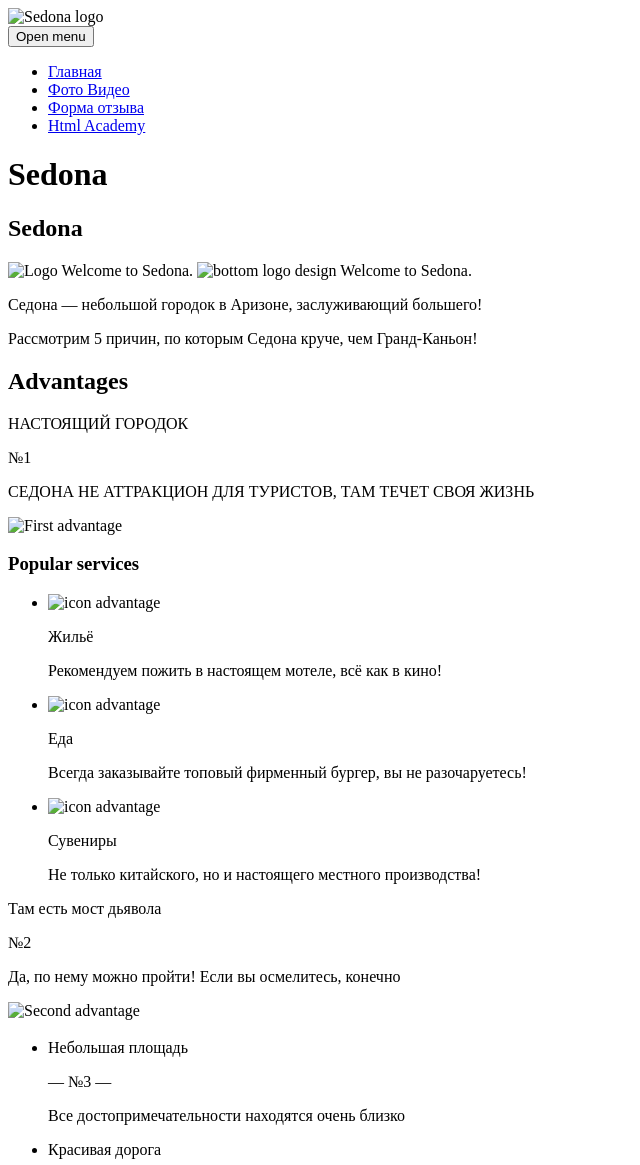
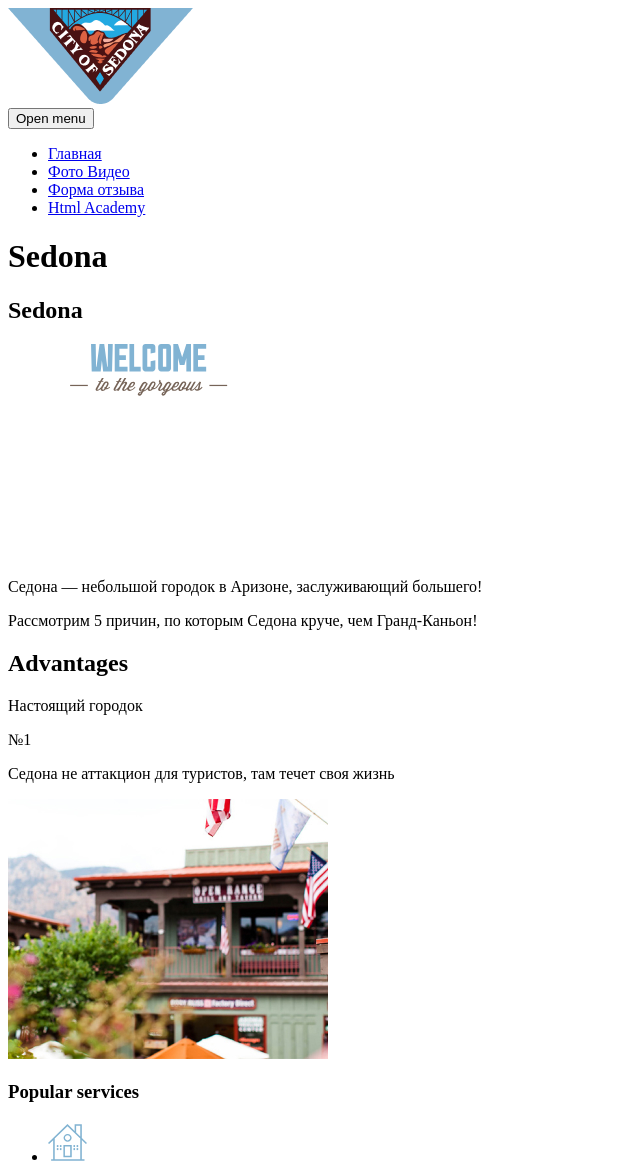
Before and after one commit to htmlacademy-adaptive/1978909-sedona-25, a website: page source/index.html in a window 1280 px wide. Shown: the top 1165 px of the page, without its empty margins (0-640 px from the left). Drawn offline with Linux system fonts and the light colour scheme.

Commit message:
Добавляет index

```diff
--- a/source/index.html
+++ b/source/index.html
@@ -7,8 +7,7 @@
   <body class="page__body">
     <header class="header">
       <a class="header__logo">
-
-        <img src="" width="" height="" alt="Sedona logo">
+        <img src="img/header-logo.png" width="185" height="96" alt="Sedona logo">
       </a>
       <nav class="navigation">
         <button class="navigation__button-toggle" type="button">
@@ -29,8 +28,7 @@
         <section class="intro intro--background">
           <h2 class="visually-hidden">Sedona</h2>
           <div class="intro__wrapper">
-            <img class="intro__text-logo" src="" alt="Logo Welcome to Sedona.">
-            <img class="intro__vector-element" src="" alt="bottom logo design Welcome to Sedona.">
+            <img class="intro__text-logo" src="img/text-index.svg.svg" width="282" height="214" alt="Logo Welcome to Sedona.">
             <div class="intro__point">
               <p class="intro__preview">Седона — небольшой городок в Аризоне, заслуживающий большего!</p>
               <p class="intro__description">Рассмотрим 5 причин, по которым Седона круче, чем Гранд-Каньон!</p>
@@ -40,26 +38,26 @@
         <section class="advantages">
           <h2 class="visually-hidden">Advantages</h2>
           <div class="description-card">
-            <p class="description-card__preview">НАСТОЯЩИЙ ГОРОДОК</p>
+            <p class="description-card__preview">Настоящий городок</p>
             <span class="description-card__number">№1</span>
-            <p class="description-card__information">СЕДОНА НЕ АТТРАКЦИОН ДЛЯ ТУРИСТОВ, ТАМ ТЕЧЕТ СВОЯ ЖИЗНЬ</p>
-            <img class="description-card__image" src="" alt="First advantage">
+            <p class="description-card__information">Седона не аттакцион для туристов, там течет своя жизнь</p>
+            <img class="description-card__image" src="img/first-advantage.jpg" width="320" height="260" alt="First advantage">
           </div>
           <section class="list-advantages">
             <h3 class="visually-hidden">Popular services</h3>
             <div class="list-advantages__wrapper">
               <ul class="list-advantages__status catalog">
                 <li class="catalog__advantage-item point">
-                    <img class="point__icon-advantage" src="" alt="icon advantage">
+                    <img class="point__icon-advantage" src="img/icon-advantage-home.svg" width="40" height="40" alt="icon advantage">
                     <p class="point__title">Жильё</p>
                     <p class="point__description">Рекомендуем пожить в настоящем мотеле, всё как в кино!</p>
                 </li>
                 <li class="catalog__advantage-item point">
-                    <img class="point__icon-advantage" src="" alt="icon advantage">
+                    <img class="point__icon-advantage" src="img/icon-advantage-food.svg" width="40" height="40" alt="icon advantage">
                     <p class="point__title">Еда</p>
                     <p class="point__description">Всегда заказывайте топовый фирменный бургер, вы не разочаруетесь!</p>
                 <li class="catalog__advantage-item point">
-                    <img class="point__icon-advantage" src="" alt="icon advantage">
+                    <img class="point__icon-advantage" src="img/icon-gift.svg.svg" width="40" height="40" alt="icon advantage">
                     <p class="point__title">Сувениры</p>
                     <p class="point__description"> Не только китайского, но и настоящего местного производства!</p>
                 </li>
@@ -70,7 +68,7 @@
             <p class="description-card__preview">Там есть мост дьявола</p>
             <span class="description-card__number">№2</span>
             <p class="description-card__information">Да, по нему можно пройти! Если вы осмелитесь, конечно</p>
-            <img class="description-card__image" src="" alt="Second advantage">
+            <img class="description-card__image" src="img/second-advantages.jpg" width="320" height="260" alt="Second advantage">
           </div>
           <section class="other-advantages">
             <h3 class="visually-hidden"></h3>
```
